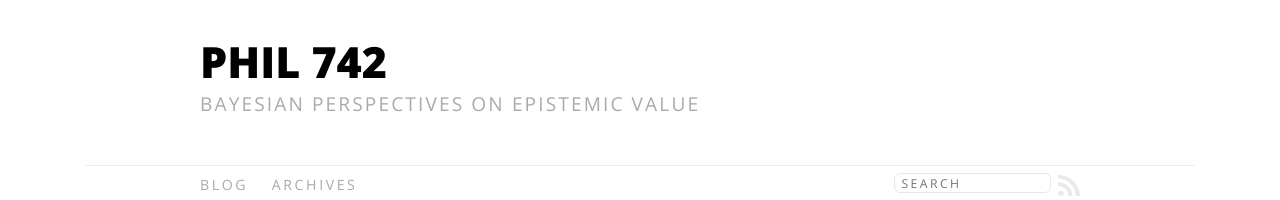
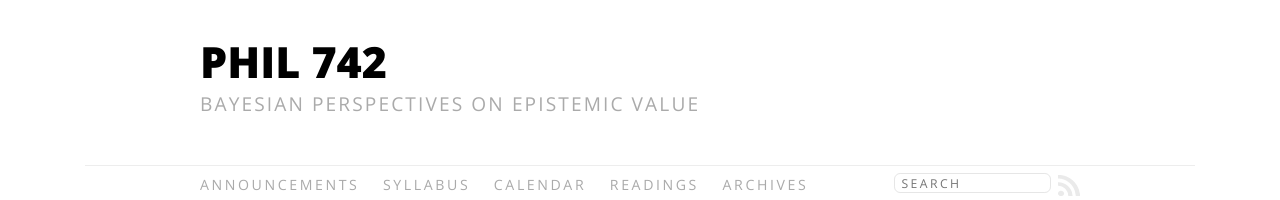
Before and after one commit to apc/phil742, a plain HTML site: page blog/archives/index.html in a window 1280 px wide. Shown: the top 200 px of the page. Drawn offline with nearby package versions, Linux system fonts and the light colour scheme; a web font is replaced by a local one.

Commit message:
Site updated at 2013-09-01 19:34:12 UTC

```diff
--- a/atom.xml
+++ b/atom.xml
@@ -4,7 +4,7 @@
   <title><![CDATA[Phil 742]]></title>
   <link href="http://apc.github.io/phil742/atom.xml" rel="self"/>
   <link href="http://apc.github.io/phil742/"/>
-  <updated>2013-09-01T15:32:59-04:00</updated>
+  <updated>2013-09-01T15:34:11-04:00</updated>
   <id>http://apc.github.io/phil742/</id>
   <author>
     <name><![CDATA[APC]]></name>
--- a/blog/archives/index.html
+++ b/blog/archives/index.html
@@ -57,7 +57,10 @@
 </form>
 
 <ul class="main-navigation">
-  <li><a href="/phil742/">Blog</a></li>
+  <li><a href="/phil742/">Announcements</a></li>
+  <li><a href="/phil742/syllabus">Syllabus</a></li>
+  <li><a href="/phil742/calendar">Calendar</a></li>
+  <li><a href="/phil742/readings">Readings</a></li>
   <li><a href="/phil742/blog/archives">Archives</a></li>
 </ul>
 
```
Also changed, not shown: index.html (+4 -1 lines).
